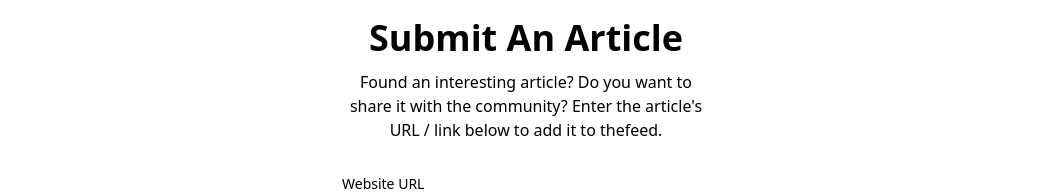
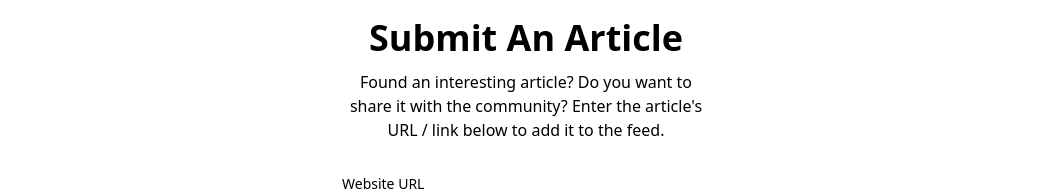
Before and after one commit to amrohan/DevNews-Frontend, a Next.js app: page /sub in a window 1280 px wide. Shown: the part 203-395 px from the top of the page, without its empty margins (114-1159 px from the left). Built offline with nearby package versions, Linux system fonts and the light colour scheme.

Commit message:
Fixed typo in sub page

```diff
--- a/pages/sub.js
+++ b/pages/sub.js
@@ -75,7 +75,7 @@ export default function SubmitUrl() {
             <h1 className="my-3 text-4xl font-bold">Submit An Article</h1>
             <p className="text-md dark:text-gray-400">
               {
-                "Found an interesting article? Do you want to share it with the community? Enter the article's URL / link below to add it to thefeed."
+                "Found an interesting article? Do you want to share it with the community? Enter the article's URL / link below to add it to the feed."
               }
             </p>
           </div>
```
